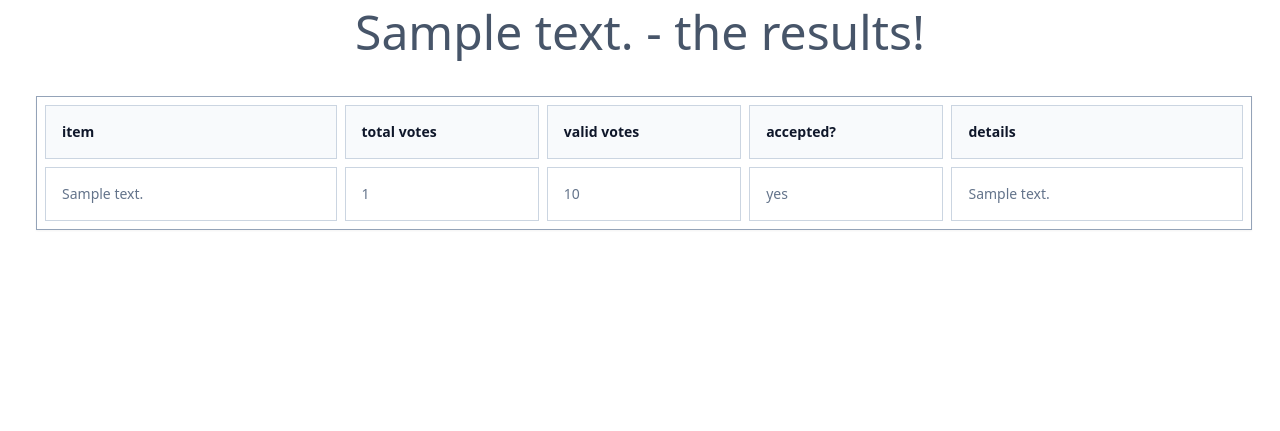
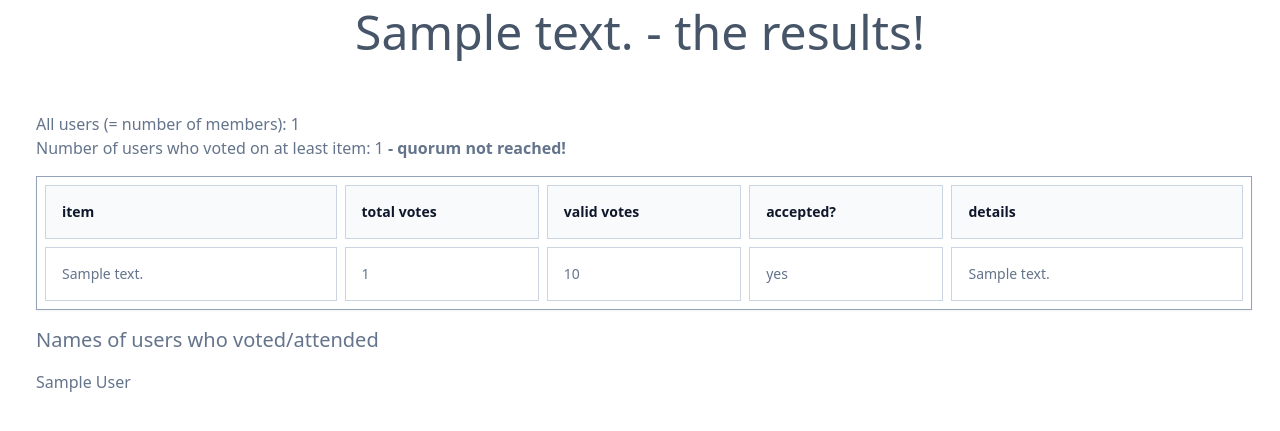
Before and after one commit to spookyvision/duckvote, a Django app: template voting/templates/voting/stats.html in a window 1280 px wide. Shown: the top 431 px of the page. Run offline with Django 4.2, Linux system fonts and the light colour scheme; tables that the repository leaves empty hold one stand-in row (values such as "Sample post"); the template is opened without the code that fills it: values that come from a table or form of the project are taken from there, most other values are stand-ins (such as "Sample title", 1, 10 or a date in 2020); parts of the project's set-up code (start-up, migrations or seed data) failed here and were passed over; some libraries are stand-ins or nearby versions.

Commit message:
- add quorum, list of voters to stats - fix event query in stats (was hardcoded to id=0 lol) - fix FK relation user<>profile - re-add vote event in admin interface oops

```diff
--- a/voting/admin.py
+++ b/voting/admin.py
@@ -5,7 +5,7 @@ from ordered_model.admin import OrderedModelAdmin
 from django import forms
 
 
-# admin.site.register((VoteEvent, ChoiceOption))
+admin.site.register((VoteEvent,))
 
 
 @admin.register(VoteItem)
--- a/voting/models.py
+++ b/voting/models.py
@@ -59,8 +59,8 @@ class UserProfile(models.Model):
     """Model definition for UserProfile."""
 
     facebook_name = models.CharField(_('facebook name'), max_length=255)
-    user = models.ForeignKey(User, verbose_name=_(
-        "user"), on_delete=models.CASCADE)
+    user = models.OneToOneField(User, verbose_name=_(
+        "user"), related_name='profile', on_delete=models.CASCADE)
 
     class Meta:
         """Meta definition for UserProfile."""
@@ -77,6 +77,7 @@ class VoteEvent(models.Model):
     class Meta:
         verbose_name = _("vote event")
         verbose_name_plural = _("vote events")
+        ordering = ('-start_at',)
 
     description = models.TextField(_('event description'))
     start_at = models.DateTimeField(
--- a/voting/templates/voting/stats.html
+++ b/voting/templates/voting/stats.html
@@ -8,7 +8,19 @@
 {% block content%}
 
 
+
 <div class="px-4 py-8 sm:px-8">
+
+    <div class="my-4">
+        <p>All users (= number of members): {{ num_all_users }}</p>
+        <p>Number of users who voted on at least item: {{ num_users_with_votes }}
+
+            {% if not quorum_reached %}
+                <strong> - quorum not reached! </strong>
+            {% endif %}
+
+        </p>
+    </div>
 <table class="border-separate border-spacing-2 w-full border border-slate-400 dark:border-slate-500 bg-white dark:bg-slate-800 text-sm shadow-sm">
     <thead class="bg-slate-50 dark:bg-slate-700">
         <tr>
@@ -31,5 +43,21 @@
         {% endfor %}
     </tbody>
 <table>
+
+    <h3 class="my-4 text-xl">
+        Names of users who voted/attended
+    </h3>
+    <ul>
+
+
+        {% if not users_with_votes %}
+        No one so far!
+        {% endif %}
+
+        {% for user in users_with_votes %}
+            <li>{{ user.profile.facebook_name }}</li>
+        {% endfor %}
+
+    </ul>
 </div>
 {% endblock%}
```
Also changed, not shown: voting/views.py (+22 -7 lines), voting/migrations/0017_alter_userprofile_user.py (added).
